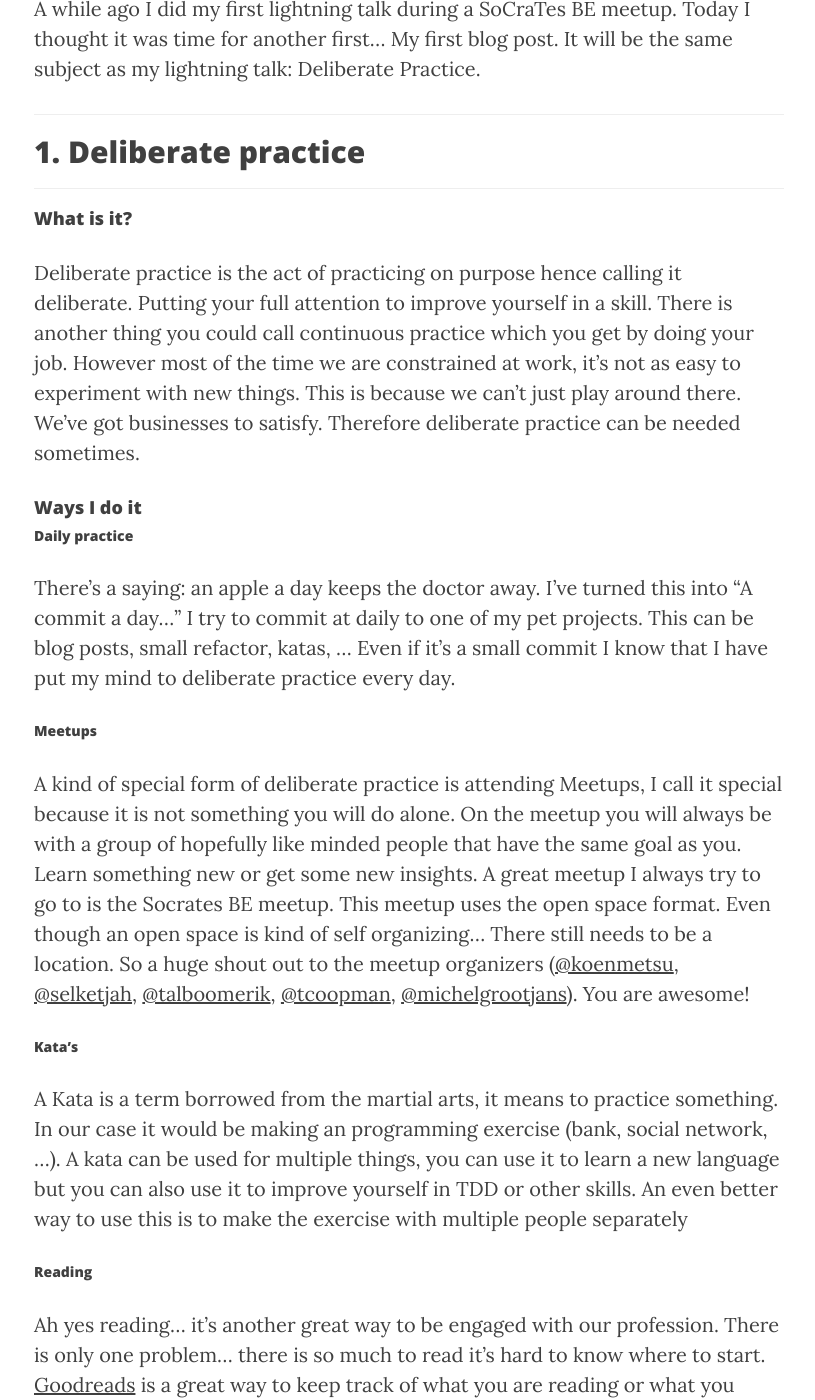
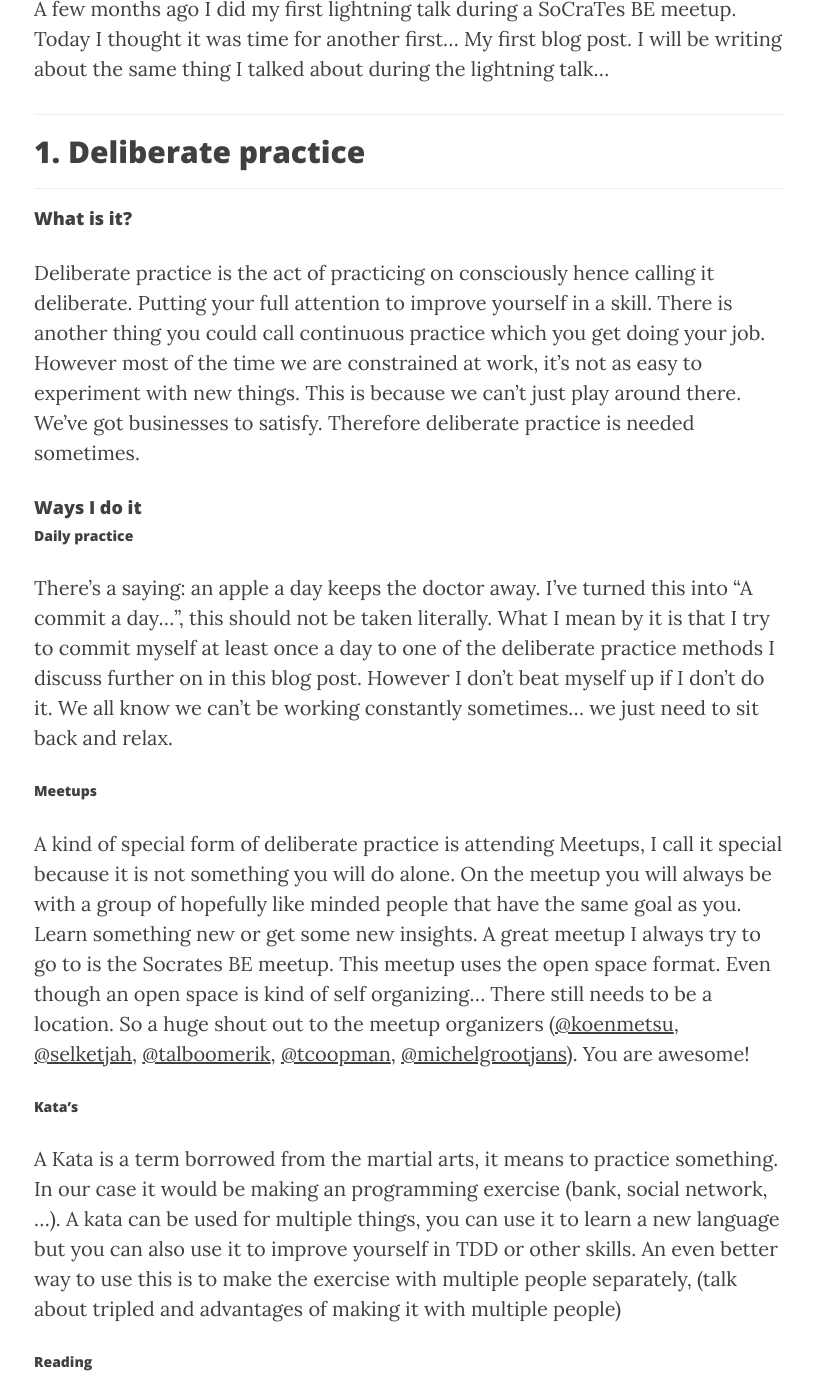
Before and after one commit to tripledio/tripledio.github.io, a Jekyll site: the page built from _posts/2017-10-14-Deliberate-Practice.md, in a window 1280 px wide and 1400 px high, scrolled down 499 px. Shown: the whole window, without its empty margins (231-1046 px from the left). Built offline with Jekyll 4.4.1, drawn with Linux system fonts in a browser that asks for light colours; nearby versions of some CDN libraries; some of the changed text lies outside the part shown.

Commit message:
Small text refactors

```diff
--- a/_posts/2017-10-14-Deliberate-Practice.md
+++ b/_posts/2017-10-14-Deliberate-Practice.md
@@ -7,8 +7,8 @@ tags: deliberate-practice, Software development
 excerpt: A blog post about what deliberate practice is and how I do it
 ---
 
-A while ago I did my first lightning talk during a SoCraTes BE meetup. Today I thought it was time for another first...
-My first blog post. It will be the same subject as my lightning talk: Deliberate Practice.
+A few months ago I did my first lightning talk during a SoCraTes BE meetup. Today I thought it was time for another first...
+My first blog post. I will be writing about the same thing I talked about during the lightning talk...
 
 ---
 
@@ -18,15 +18,16 @@ My first blog post. It will be the same subject as my lightning talk: Deliberate
 
 #### What is it? <a id="1.a"/>
 
-Deliberate practice is the act of practicing on purpose hence calling it deliberate. Putting your full attention to improve yourself in a skill.
-There is another thing you could call continuous practice which you get by doing your job. However most of the time we are constrained at work, it's not as easy to experiment with new things.
-This is because we can't just play around there. We've got businesses to satisfy. Therefore deliberate practice can be needed sometimes.
+Deliberate practice is the act of practicing on consciously hence calling it deliberate. Putting your full attention to improve yourself in a skill.
+There is another thing you could call continuous practice which you get doing your job. However most of the time we are constrained at work, it's not as easy to experiment with new things.
+This is because we can't just play around there. We've got businesses to satisfy. Therefore deliberate practice is needed sometimes.
 
 #### Ways I do it <a id="1.b"/>
 
 ##### Daily practice
-There's a saying: an apple a day keeps the doctor away. I've turned this into "A commit a day..." I try to commit at daily to one of my pet projects.
-This can be blog posts, small refactor, katas, ... Even if it's a small commit I know that I have put my mind to deliberate practice every day.
+There's a saying: an apple a day keeps the doctor away. I've turned this into "A commit a day...", this should not be taken literally.
+What I mean by it is that I try to commit myself at least once a day to one of the deliberate practice methods I discuss further on in this blog post.
+However I don't beat myself up if I don't do it. We all know we can't be working constantly sometimes... we just need to sit back and relax.
 
 ##### Meetups
 A kind of special form of deliberate practice is attending Meetups, I call it special because it is not something you will do alone.
@@ -38,7 +39,7 @@ You are awesome!
 
 ##### Kata's
 A Kata is a term borrowed from the martial arts, it means to practice something. In our case it would be making an programming exercise (bank, social network, ...).
-A kata can be used for multiple things, you can use it to learn a new language but you can also use it to improve yourself in TDD or other skills. An even better way to use this is to make the exercise with multiple people separately
+A kata can be used for multiple things, you can use it to learn a new language but you can also use it to improve yourself in TDD or other skills. An even better way to use this is to make the exercise with multiple people separately, (talk about tripled and advantages of making it with multiple people)
 
 ##### Reading
 Ah yes reading... it's another great way to be engaged with our profession. There is only one problem... there is so much to read
```
Also changed, not shown: other parts of _posts/2017-10-14-Deliberate-Practice.md (+2 -2 lines).
